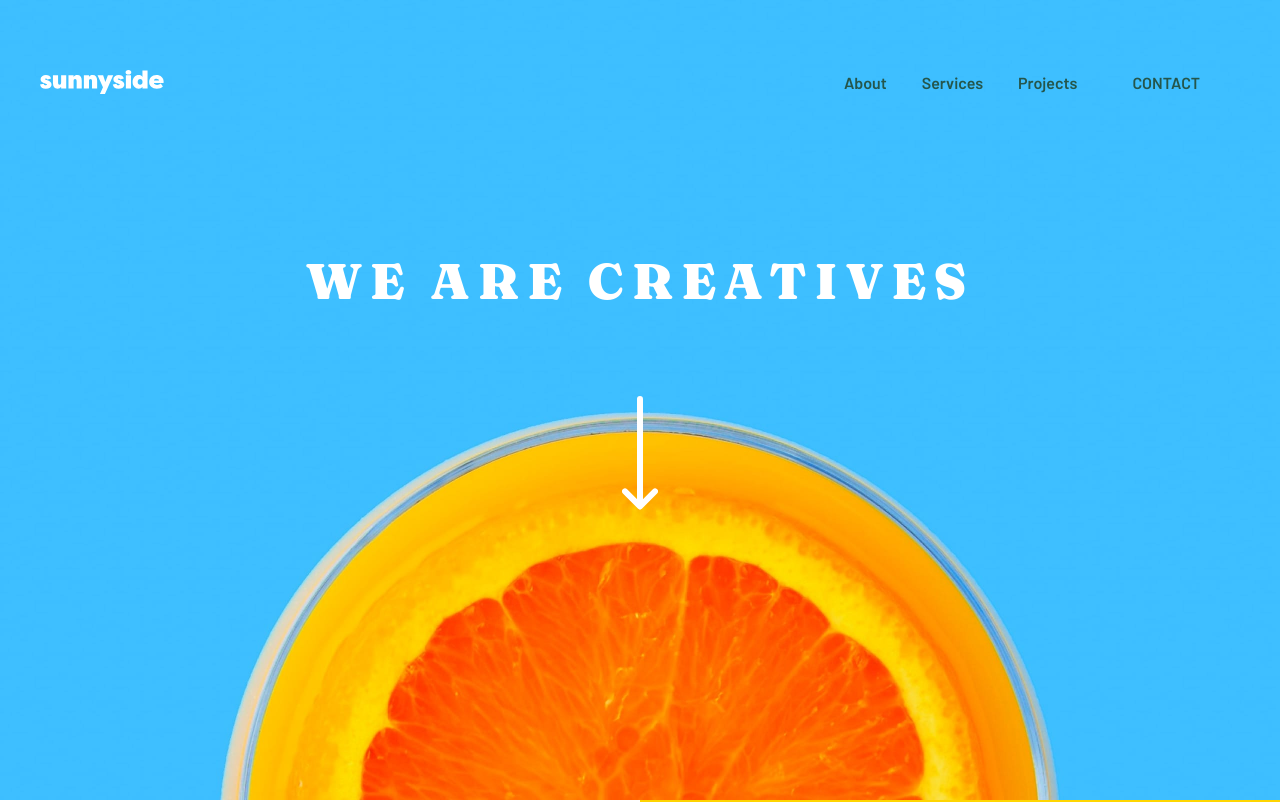
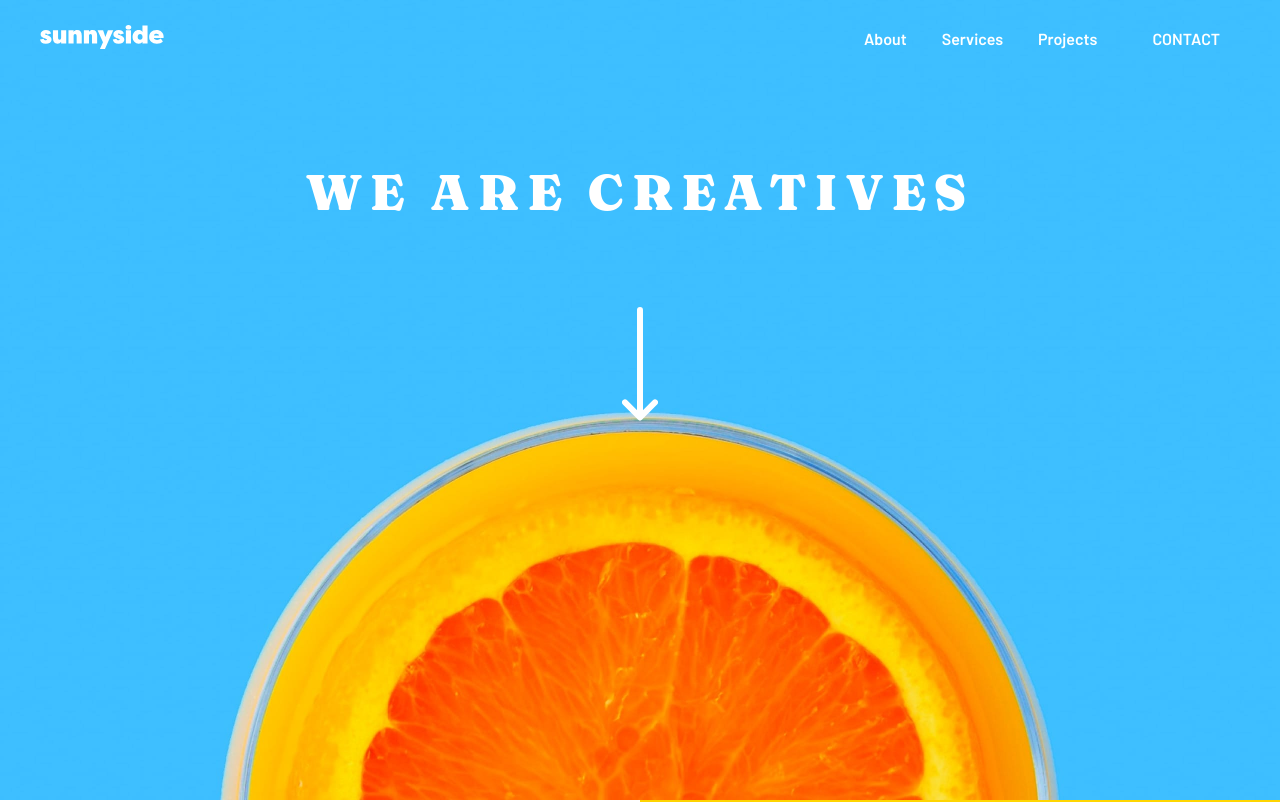
Before and after one commit to doc-suell/Sunnyside-agency-landing-page, a plain HTML site: page index.html in a window 1280 px wide. Shown: the top 802 px of the page. Drawn offline with Linux system fonts and the light colour scheme.

Commit message:
Update style.css

```diff
--- a/style.css
+++ b/style.css
@@ -383,7 +383,7 @@ footer>div{
     color: var(--Dark-desaturated-cyan-graphic-design-text);
 }
 
-.link-items{
+.link-items-s{
     margin-right: 20px;
     padding-top: 50px;
     padding-bottom: 50px;
```
